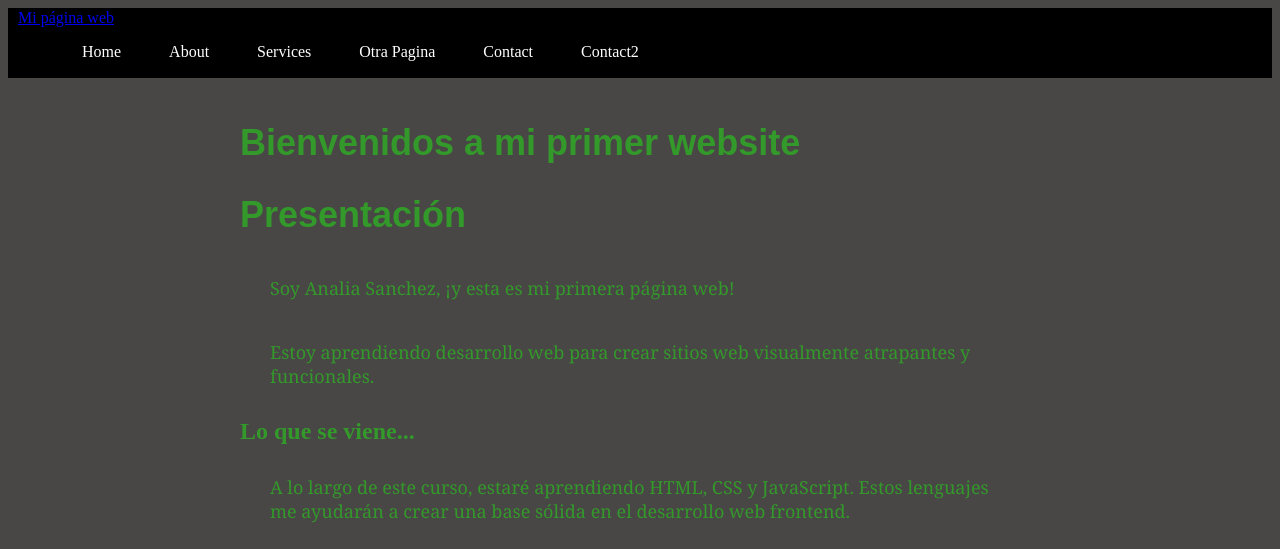
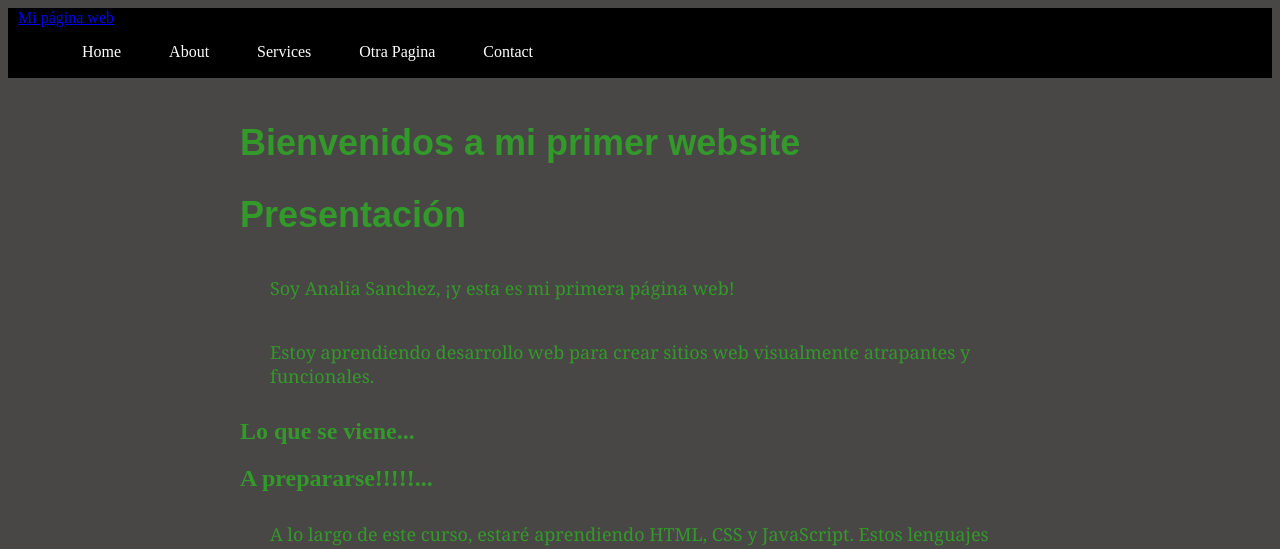
Before and after one commit to anasilsanchez/mirepositorioremoto, a plain HTML site: page index.html in a window 1280 px wide. Shown: the top 549 px of the page. Drawn offline with Linux system fonts and the light colour scheme.

Commit message:
Deshacer ultimos cambios

```diff
--- a/index.html
+++ b/index.html
@@ -25,7 +25,7 @@
         <li><a href="services.html">Services</a></li>
         <li><a href="otrapagina.html">Otra Pagina</a></li>
         <li><a href="contact.html">Contact</a></li>
-        <li><a href="contact.html">Contact2</a></li>
+
       </ul>
     </nav>
   </div>
@@ -39,6 +39,7 @@
     </section>
     <section>
       <h2>Lo que se viene...</h2>
+      <h2>A prepararse!!!!!...</h2>
       <p>A lo largo de este curso, estaré aprendiendo HTML, CSS y JavaScript. Estos lenguajes me ayudarán a crear una base sólida en el desarrollo web frontend.</p>
     </section>
   </div>
```
